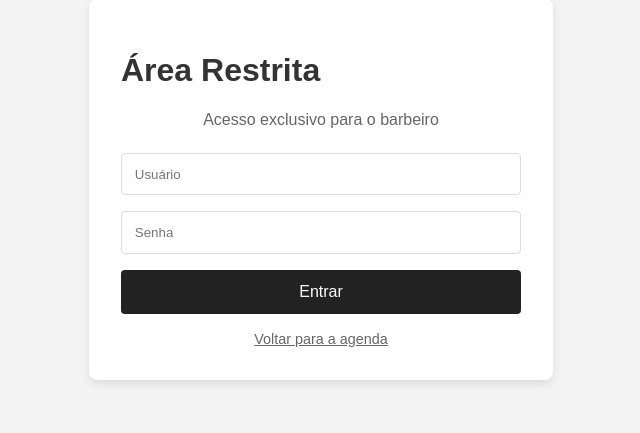
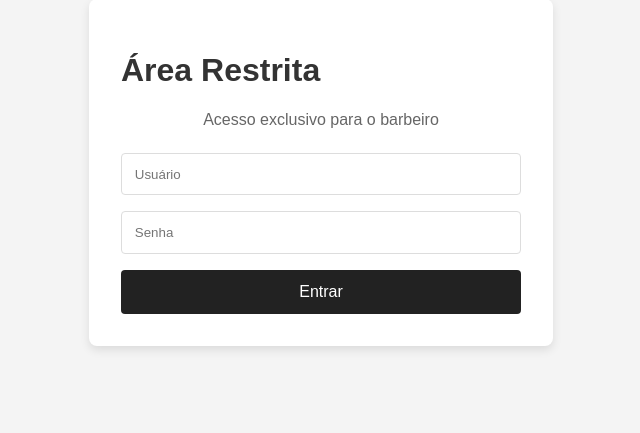
Before and after one commit to POLLO-21/AGENDA_BARBEIRO, a Flask app: page /login in a window 1280 px wide. Shown: the part 109-542 px from the top of the page, without its empty margins (319-959 px from the left). Run offline with Flask 3, Linux system fonts and the light colour scheme.

Commit message:
UI: Remove link 'Voltar para a agenda' da tela de login

```diff
--- a/templates/login.html
+++ b/templates/login.html
@@ -12,8 +12,5 @@
         <input type="password" name="senha" placeholder="Senha" required>
         <button type="submit">Entrar</button>
     </form>
-    <div style="margin-top: 1rem; text-align: center;">
-        <a href="{{ url_for('agenda') }}" style="color: #666; font-size: 0.9rem;">Voltar para a agenda</a>
-    </div>
 </div>
 {% endblock %}
```
